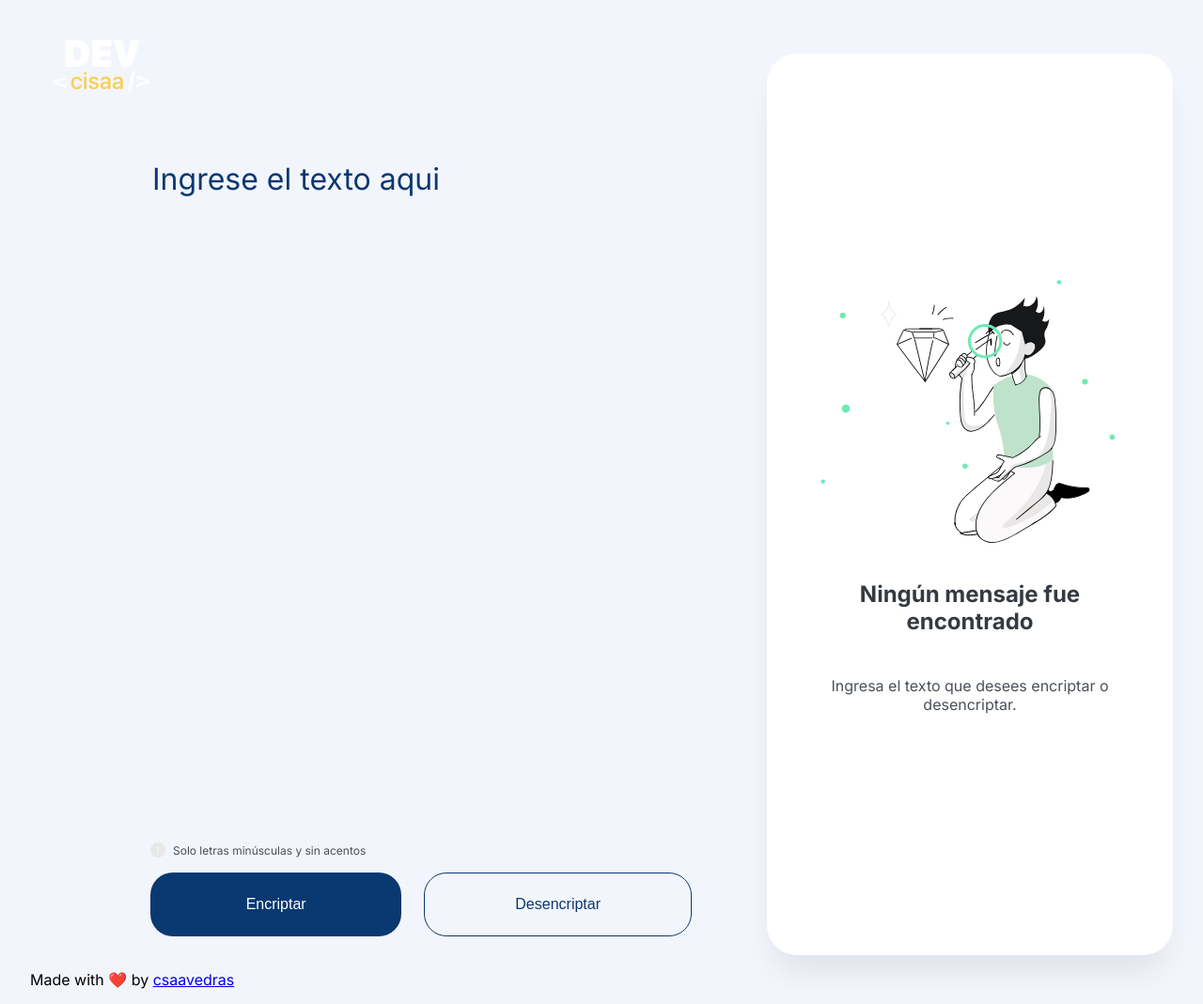
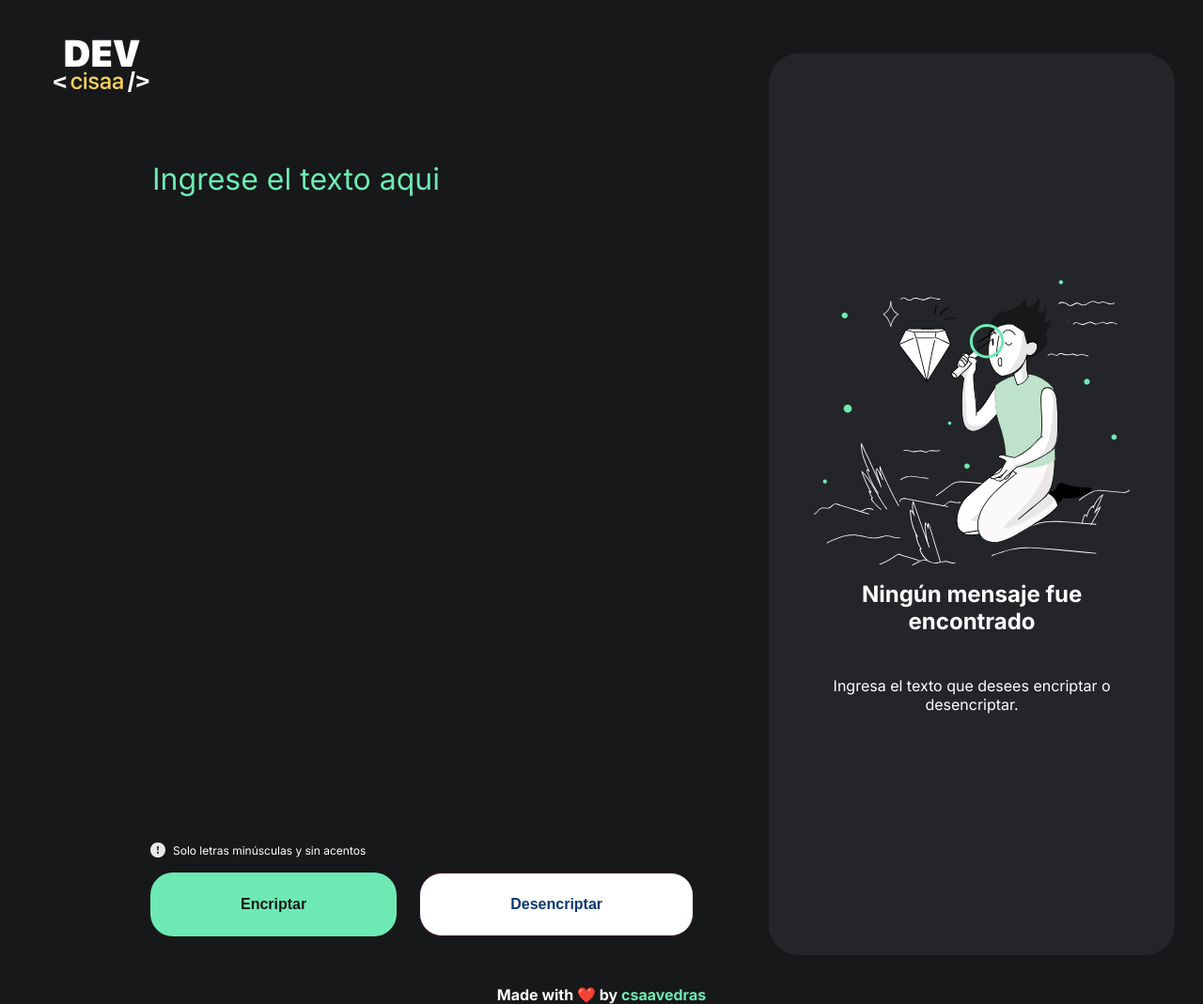
Before and after one commit to csaavedras/Challenge_Oracle_ONE__Sprin01, a plain HTML site: page index.html in a window 1280 px wide. Shown: the whole page at 94% size. Drawn offline with Linux system fonts and the light colour scheme.

Commit message:
Add some fixes for new design

```diff
--- a/style.css
+++ b/style.css
@@ -4,13 +4,18 @@
   --gray: #495057;
   --white: #fff;
   --ligh_blue: #f3f5fc;
+  /* new Colors */
+  --dark: #161819;
+  --dark_gray: #242529;
+  --btn_primary: #6deab4;
+  --message_form: #e5e5e5;
 }
 
 body {
   margin: 0;
   padding: 0;
   box-sizing: border-box;
-  background-color: var(--ligh_blue);
+  background-color: var(--dark);
   font-family: 'Inter', sans-serif;
   padding: 2em 1em;
   height: 100vh;
@@ -32,10 +37,16 @@ textarea {
   resize: none;
   font-size: 2rem;
   font-weight: 400;
-  color: var(--dark_blue);
+  color: var(--white);
 }
 ::placeholder {
-  color: var(--dark_blue);
+  color: var(--btn_primary);
+}
+.logo_cisaa {
+  transition: transform 250ms;
+}
+.logo_cisaa:hover {
+  transform: translateY(-10px);
 }
 .message_form {
   display: flex;
@@ -45,7 +56,7 @@ textarea {
 }
 span {
   font-size: 0.75rem;
-  color: var(--gray);
+  color: var(--white);
   font-weight: 400;
 }
 .group_buttons {
@@ -59,39 +70,44 @@ button {
   border-radius: 1.5rem;
   padding: 1.5em 6em;
   font-size: 1rem;
+  font-weight: bold;
+  transition: transform 250ms;
+}
+button:hover {
+  transform: translateY(-10px);
 }
 .encriptar_btn {
-  background-color: var(--dark_blue);
-  color: var(--white);
+  background-color: var(--btn_primary);
+  color: var(--dark);
 }
 .desencriptar_btn {
-  border: 1px solid var(--dark_blue);
+  border: 1px solid #411530;
   color: var(--dark_blue);
-  background-color: transparent;
+  background-color: var(--white);
 }
 .result_message {
   display: flex;
   flex-direction: column;
   align-items: center;
   justify-content: center;
-  background-color: var(--white);
+  background-color: var(--dark_gray);
   border-radius: 2rem;
+  border: 1px solid var(--text_primary);
   padding: 0.5em 3em;
   margin-top: 3em;
   height: 186px;
   text-align: center;
-  box-shadow: 0px 24px 32px -8px rgba(0, 0, 0, 0.08);
 }
 .result_message h2 {
   padding-top: 0;
   margin-top: 0;
-  color: #343a40;
+  color: var(--white);
   font-size: 1.5rem;
   font-weight: 700;
 }
 .result_message p {
   margin: 0;
-  color: var(--gray);
+  color: var(--white);
   font-size: 1rem;
 }
 .result_message img {
@@ -101,15 +117,30 @@ button {
   display: none;
 }
 .result_message_text {
-  color: var(--gray);
+  color: var(--white);
 }
 .result_message_button {
-  color: var(--dark_blue);
+  /* color: var(--text_primary);
   background-color: transparent;
-  border: 1px solid var(--dark_blue);
+  border: 1px solid var(--text_primary); */
+  background-color: transparent;
+  border: 1px solid var(--btn_primary);
+  color: var(--btn_primary);
 }
 .vissible {
   display: block;
+}
+
+footer {
+  text-align: center;
+  color: var(--white);
+  margin-top: 2em;
+  font-weight: bold;
+}
+
+footer p a {
+  text-decoration: none;
+  color: var(--btn_primary);
 }
 
 @media (min-width: 768px) {
```
